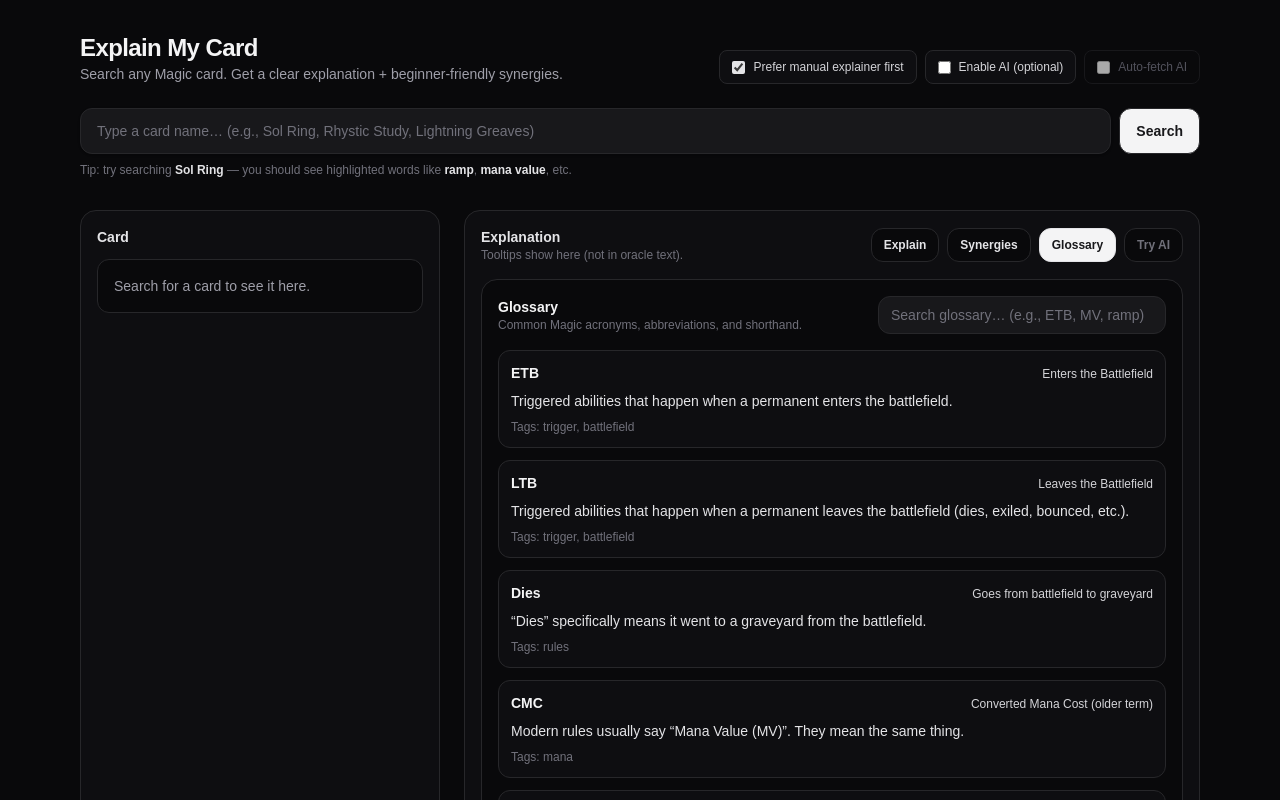
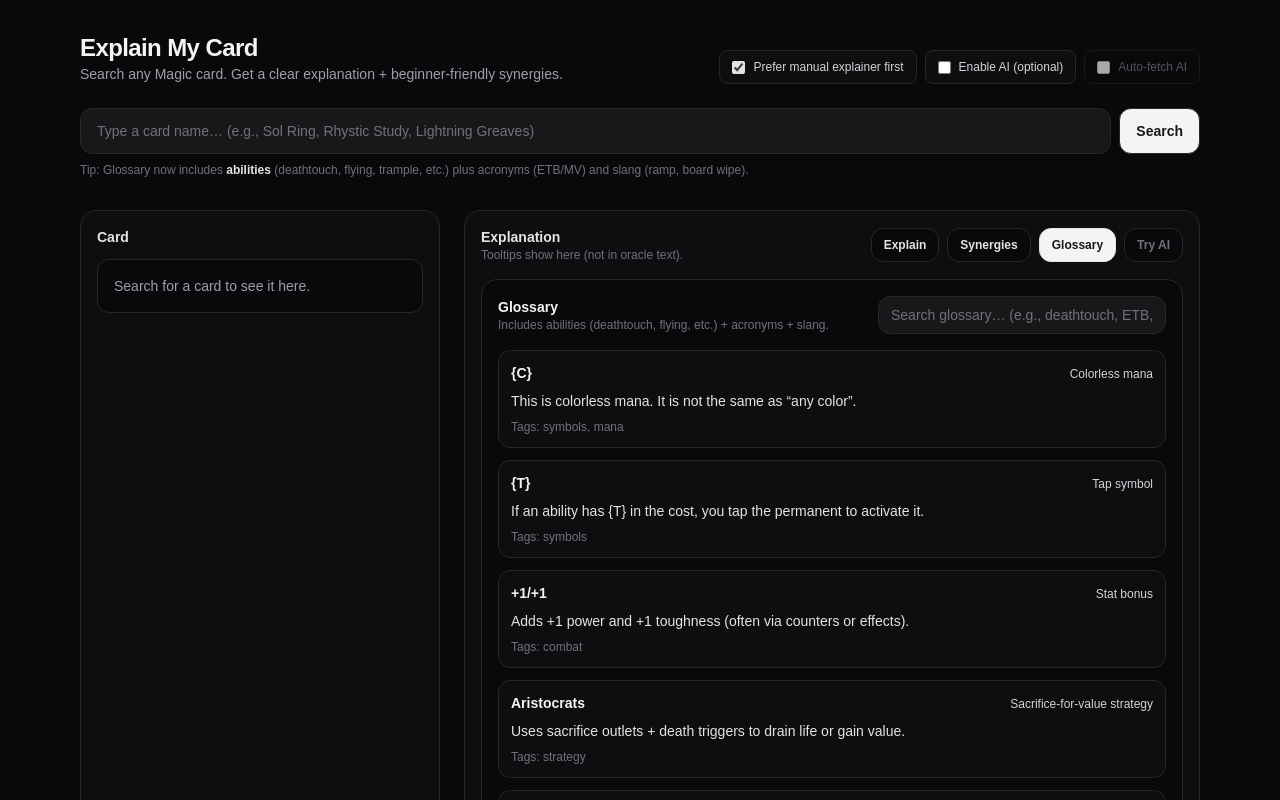
Before and after one commit to acewalk/explain-my-card, a Next.js app: page / in a window 1280 px wide. Both pictures are taken after a click on the button "Glossary". Shown: the top 800 px of the page. Built offline with nearby package versions, Linux system fonts and the light colour scheme.

Commit message:
Expand glossary with keyword abilities

```diff
--- a/app/page.tsx
+++ b/app/page.tsx
@@ -296,19 +296,9 @@
   tags?: string[];
 };
 
-const GLOSSARY: GlossaryItem[] = [
-  {
-    term: 'ETB',
-    meaning: 'Enters the Battlefield',
-    details: 'Triggered abilities that happen when a permanent enters the battlefield.',
-    tags: ['trigger', 'battlefield'],
-  },
-  {
-    term: 'LTB',
-    meaning: 'Leaves the Battlefield',
-    details: 'Triggered abilities that happen when a permanent leaves the battlefield (dies, exiled, bounced, etc.).',
-    tags: ['trigger', 'battlefield'],
-  },
+const GLOSSARY_BASE: GlossaryItem[] = [
+  { term: 'ETB', meaning: 'Enters the Battlefield', details: 'Triggered abilities that happen when a permanent enters the battlefield.', tags: ['trigger', 'battlefield'] },
+  { term: 'LTB', meaning: 'Leaves the Battlefield', details: 'Triggered abilities that happen when a permanent leaves the battlefield (dies, exiled, bounced, etc.).', tags: ['trigger', 'battlefield'] },
   { term: 'Dies', meaning: 'Goes from battlefield to graveyard', details: '“Dies” specifically means it went to a graveyard from the battlefield.', tags: ['rules'] },
   { term: 'CMC', meaning: 'Converted Mana Cost (older term)', details: 'Modern rules usually say “Mana Value (MV)”. They mean the same thing.', tags: ['mana'] },
   { term: 'MV', meaning: 'Mana Value', details: 'A number representing the total mana cost (ignores color). Example: {2}{U} has MV 3.', tags: ['mana'] },
@@ -333,10 +323,96 @@
   { term: 'Aristocrats', meaning: 'Sacrifice-for-value strategy', details: 'Uses sacrifice outlets + death triggers to drain life or gain value.', tags: ['strategy'] },
   { term: 'Go wide', meaning: 'Many creatures', details: 'Win by building lots of small creatures/tokens and buffing them.', tags: ['strategy'] },
   { term: 'Go tall', meaning: 'One huge threat', details: 'Win by building one creature very large (auras, counters, equipment).', tags: ['strategy'] },
+  { term: 'Politics', meaning: 'Multiplayer negotiation', details: 'Commander often involves deals, threats, and targeting decisions.', tags: ['commander'] },
   { term: 'Commander tax', meaning: 'Extra cost to recast commander', details: 'Each time you cast your commander from the command zone, it costs {2} more for each previous time.', tags: ['commander'] },
   { term: 'Stack', meaning: 'Where spells/abilities wait to resolve', details: 'Players can respond while things are on the stack (instants/abilities).', tags: ['rules'] },
   { term: 'Priority', meaning: 'Who can act right now', details: 'Only a player with priority can cast a spell or activate most abilities.', tags: ['rules'] },
 ];
+
+// Which tooltip terms should ALSO appear in the Glossary?
+// (This includes your “abilities” like deathtouch/reach/etc.)
+const GLOSSARY_INCLUDE_TOOLTIP_TERMS = new Set([
+  // Abilities / keyword abilities
+  'first strike',
+  'double strike',
+  'trample',
+  'menace',
+  'flying',
+  'reach',
+  'vigilance',
+  'haste',
+  'deathtouch',
+  'lifelink',
+  'ward',
+  'hexproof',
+  'shroud',
+  'indestructible',
+  'protection',
+  'flash',
+
+  // Keyword actions / mechanics (still common to learn)
+  'convoke',
+  'delve',
+  'kicker',
+  'cascade',
+  'cycling',
+  'equip',
+  'enchant',
+
+  // Common rules words that are super useful
+  'destroy',
+  'exile',
+  'graveyard',
+  'scry',
+  'surveil',
+  'mill',
+  'counter',
+  'token',
+
+  // Commander/common concepts
+  'ramp',
+  'commander',
+  'board wipe',
+  'mana value',
+  'target',
+  'targets',
+  'removal',
+
+  // Symbols
+  '{T}',
+  '{C}',
+]);
+
+function makeGlossaryFromTooltips(): GlossaryItem[] {
+  const out: GlossaryItem[] = [];
+  for (const [term, def] of Object.entries(KEYWORD_DEFINITIONS)) {
+    if (!GLOSSARY_INCLUDE_TOOLTIP_TERMS.has(term)) continue;
+
+    // If the definition looks like "Term: description..." split it
+    const idx = def.indexOf(':');
+    const meaning = idx > 0 ? def.slice(0, idx).trim() : term;
+    const details = idx > 0 ? def.slice(idx + 1).trim() : def.trim();
+
+    out.push({
+      term,
+      meaning,
+      details,
+      tags: GLOSSARY_INCLUDE_TOOLTIP_TERMS.has(term) ? ['keyword/ability'] : undefined,
+    });
+  }
+  return out;
+}
+
+function mergeGlossaries(a: GlossaryItem[], b: GlossaryItem[]): GlossaryItem[] {
+  const map = new Map<string, GlossaryItem>();
+  for (const item of [...a, ...b]) {
+    const key = item.term.toLowerCase().trim();
+    if (!map.has(key)) map.set(key, item);
+  }
+  return Array.from(map.values()).sort((x, y) => x.term.localeCompare(y.term));
+}
+
+const GLOSSARY: GlossaryItem[] = mergeGlossaries(GLOSSARY_BASE, makeGlossaryFromTooltips());
 
 async function safeJson(res: Response) {
   try {
@@ -1044,8 +1120,7 @@
           </form>
 
           <div className="mt-2 text-xs text-zinc-500">
-            Tip: try searching <span className="font-semibold text-zinc-200">Sol Ring</span> — you should see highlighted words like <span className="font-semibold text-zinc-200">ramp</span>,{' '}
-            <span className="font-semibold text-zinc-200">mana value</span>, etc.
+            Tip: Glossary now includes <span className="font-semibold text-zinc-200">abilities</span> (deathtouch, flying, trample, etc.) plus acronyms (ETB/MV) and slang (ramp, board wipe).
           </div>
         </div>
 
@@ -1223,14 +1298,14 @@
                   <div className="flex flex-col gap-2 sm:flex-row sm:items-center sm:justify-between">
                     <div>
                       <div className="text-sm font-semibold text-zinc-100">Glossary</div>
-                      <div className="text-xs text-zinc-500">Common Magic acronyms, abbreviations, and shorthand.</div>
+                      <div className="text-xs text-zinc-500">Includes abilities (deathtouch, flying, etc.) + acronyms + slang.</div>
                     </div>
 
                     <div className="w-full sm:w-72">
                       <input
                         value={glossaryQuery}
                         onChange={(e) => setGlossaryQuery(e.target.value)}
-                        placeholder="Search glossary… (e.g., ETB, MV, ramp)"
+                        placeholder="Search glossary… (e.g., deathtouch, ETB, ramp)"
                         className="w-full rounded-xl border border-zinc-800 bg-zinc-900 px-3 py-2 text-sm text-zinc-100 placeholder:text-zinc-500 outline-none focus:border-zinc-600"
                       />
                     </div>
```
